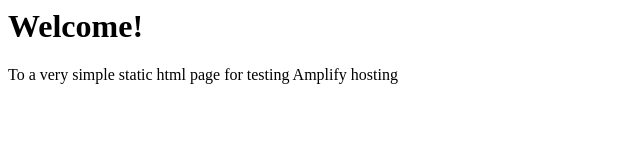
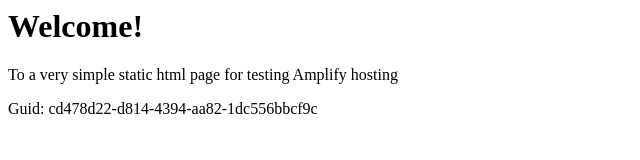
Before and after one commit to aws-aemilia-hkg/Github-PR-Commit-Integration-Test-DoNotTouch-v0-preprod-ap-east-1, a website: page src/index.html in a window 1280 px wide. Shown: the whole page, without its empty margins (0-640 px from the left). Drawn offline with Linux system fonts and the light colour scheme.

Commit message:
commit from integ tests

```diff
--- a/src/index.html
+++ b/src/index.html
@@ -1,3 +1,5 @@
+
+
 <html lang="en">
 
 <head>
@@ -10,6 +12,6 @@
 <body>
     <h1>Welcome!</h1>
     <p>To a very simple static html page for testing Amplify hosting</p>
-</body>
+    <p>Guid: cd478d22-d814-4394-aa82-1dc556bbcf9c</p></body>
 
 </html>
```
